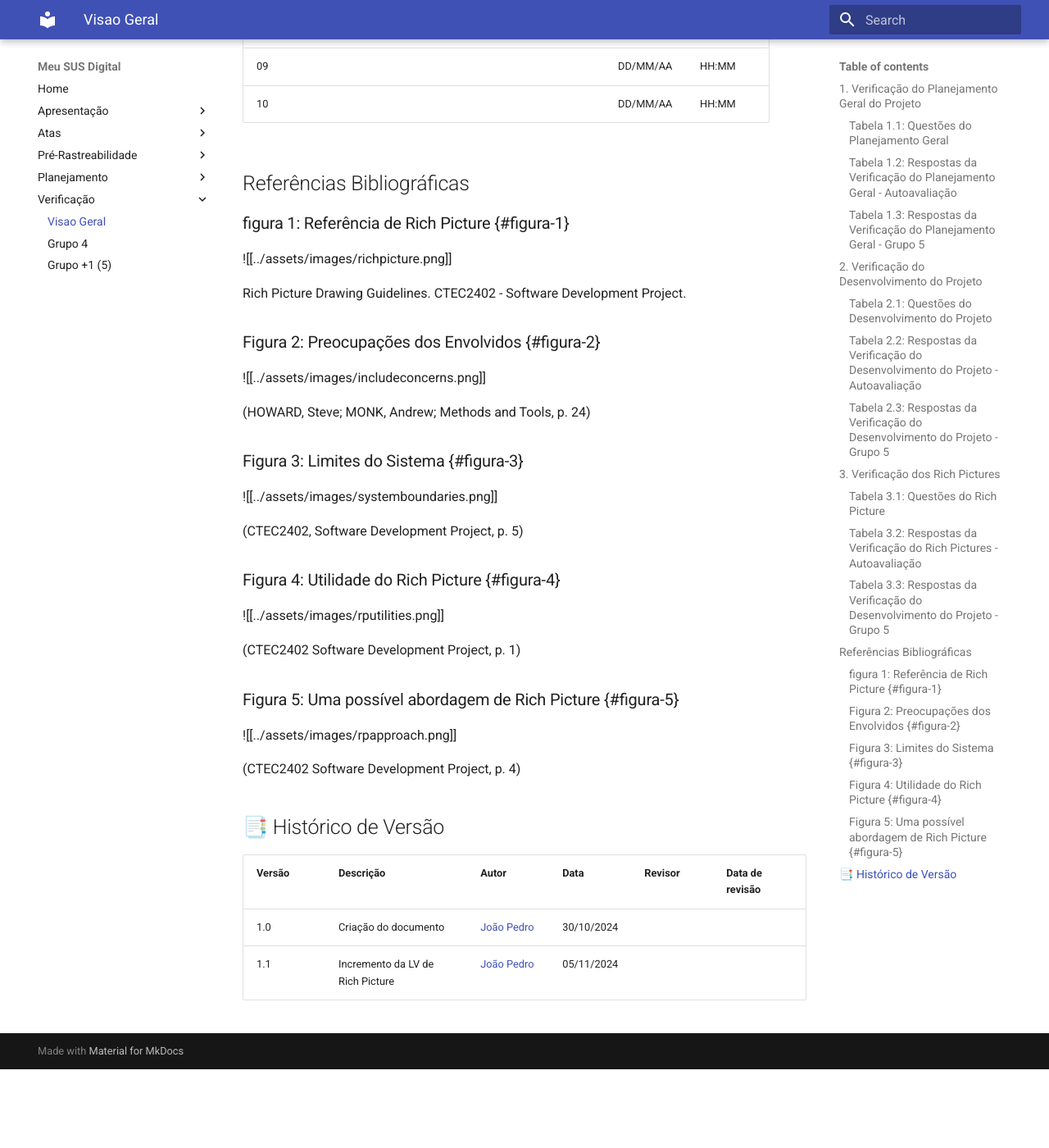
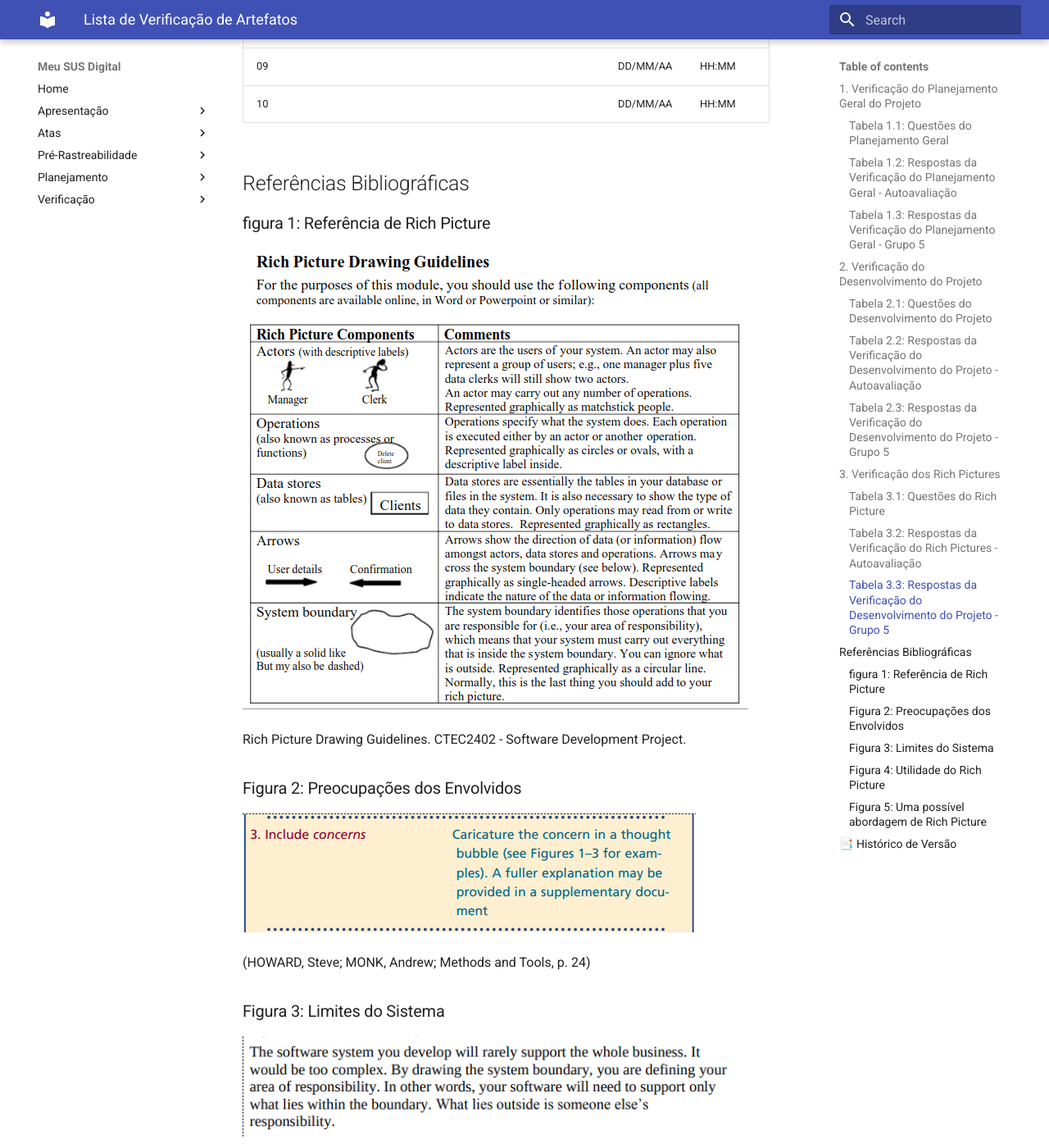
Before and after one commit to Requisitos-de-Software/2024.2-MeuSUSDigital, an MkDocs documentation site: the page built from docs/verificacao/LV.md, in a window 1280 px wide and 1400 px high, scrolled down 5595 px. Shown: the whole window at 82% size. Built offline with MkDocs 1.6.1 and Material for MkDocs 9.7.7, drawn with Linux system fonts in a browser that asks for light colours; before the commit the page ends 6899 px from its top, so only the background shows below that; some of the changed text lies outside the part shown.

```diff
--- a/docs/verificacao/visaogeral.md
+++ b/docs/verificacao/LV.md
@@ -134,33 +134,33 @@
 
 ## Referências Bibliográficas
 
-### figura 1: Referência de Rich Picture {#figura-1}
+### figura 1: Referência de Rich Picture
 
-![[../assets/images/richpicture.png]]
+![Figura 1](../assets/images/richpicture.png)
 
 Rich Picture Drawing Guidelines. CTEC2402 - Software Development Project.
 
-### Figura 2: Preocupações dos Envolvidos {#figura-2}
+### Figura 2: Preocupações dos Envolvidos
 
-![[../assets/images/includeconcerns.png]]
+![Figura 2](../assets/images/includeconcerns.png)
 
 (HOWARD, Steve; MONK, Andrew; Methods and Tools, p. 24)
 
-### Figura 3: Limites do Sistema {#figura-3}
+### Figura 3: Limites do Sistema
 
-![[../assets/images/systemboundaries.png]]
+![Figura 3](../assets/images/systemboundaries.png)
 
 (CTEC2402, Software Development Project, p. 5)
 
-### Figura 4: Utilidade do Rich Picture {#figura-4}
+### Figura 4: Utilidade do Rich Picture
 
-![[../assets/images/rputilities.png]]
+![Figura 4](../assets/images/rputilities.png)
 
 (CTEC2402 Software Development Project, p. 1)
 
-### Figura 5: Uma possível abordagem de Rich Picture {#figura-5}
+### Figura 5: Uma possível abordagem de Rich Picture
 
-![[../assets/images/rpapproach.png]]
+![Figura 5](../assets/images/rpapproach.png)
 
 (CTEC2402 Software Development Project, p. 4)
 
```
